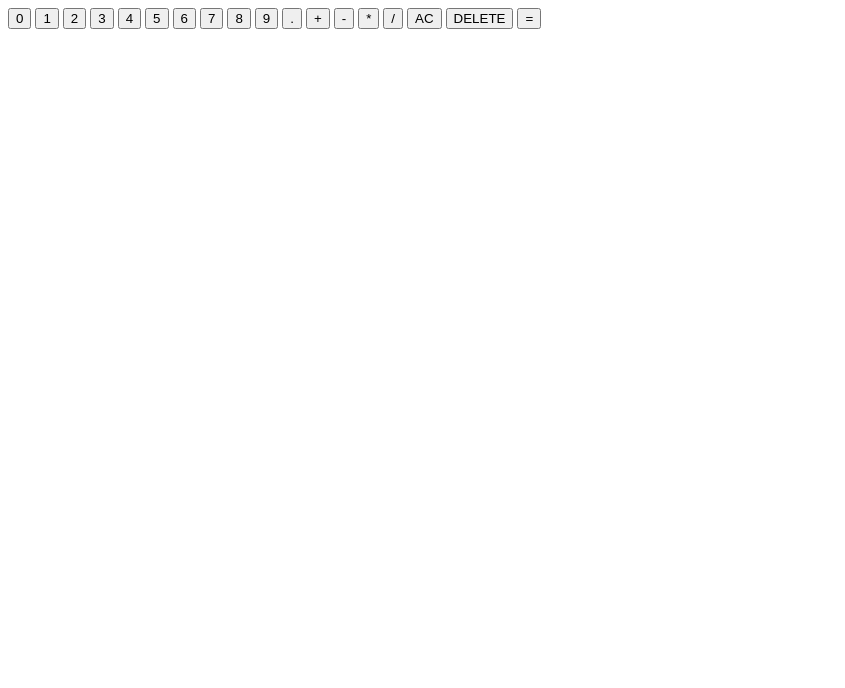
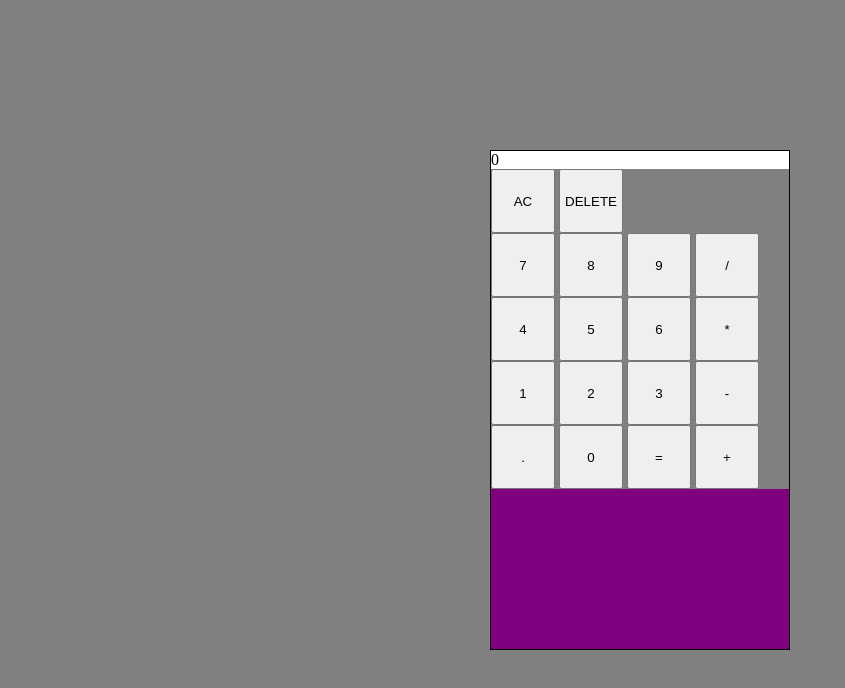
Before and after one commit to carlosmperezm/calculator, a plain HTML site: page index.html in a window 1280 px wide. Shown: the whole page, without its empty margins (0-845 px from the left). Drawn offline with Linux system fonts and the light colour scheme.

Commit message:
Arrange the buttons
Added som styles to the css

```diff
--- a/index.html
+++ b/index.html
@@ -9,27 +9,34 @@
 
 <body>
   <div id="calculator-container">
-    <div id="display"></div>
+    <div id="display">0</div>
+
     <div id="buttons-container">
-      <button class="button">0</button>
-      <button class="button">1</button>
-      <button class="button">2</button>
-      <button class="button">3</button>
-      <button class="button">4</button>
-      <button class="button">5</button>
-      <button class="button">6</button>
-      <button class="button">7</button>
-      <button class="button">8</button>
-      <button class="button">9</button>
-      <button class="button">.</button>
-      <button class="button">+</button>
-      <button class="button">-</button>
-      <button class="button">*</button>
-      <button class="button">/</button>
-      <button class="button">AC</button>
-      <button class="button">DELETE</button>
-      <button class="button">=</button>
+      <section id="aux-buttons">
+        <button class="button">AC</button>
+        <button class="button">DELETE</button>
+      </section>
+
+      <section id="number-and-operations-section">
+        <button class="button">7</button>
+        <button class="button">8</button>
+        <button class="button">9</button>
+        <button class="button">/</button>
+        <button class="button">4</button>
+        <button class="button">5</button>
+        <button class="button">6</button>
+        <button class="button">*</button>
+        <button class="button">1</button>
+        <button class="button">2</button>
+        <button class="button">3</button>
+        <button class="button">-</button>
+        <button class="button">.</button>
+        <button class="button">0</button>
+        <button class="button">=</button>
+        <button class="button">+</button>
+      </section>
     </div>
+
   </div>
   <script src="index.js"></script>
 </body>
--- a/styles.css
+++ b/styles.css
@@ -0,0 +1,40 @@
+* {
+  margin: 0;
+  padding: 0;
+  box-sizing: border-box;
+}
+
+body {
+  display: flex;
+  justify-content: center;
+  align-items: center;
+  height: 100vh;
+  background-color: Gray;
+}
+
+#calculator-container {
+  background-color: Purple;
+  width: 300px;
+  height: 500px;
+  border: 1px solid;
+}
+
+#buttons-container {
+  display: flex;
+  flex-direction: column;
+  background-color: Gray;
+}
+
+#aux-buttons {
+  display: inline;
+}
+
+
+#display {
+  background-color: White;
+}
+
+button {
+  height: 4rem;
+  width: 4rem;
+}
```
